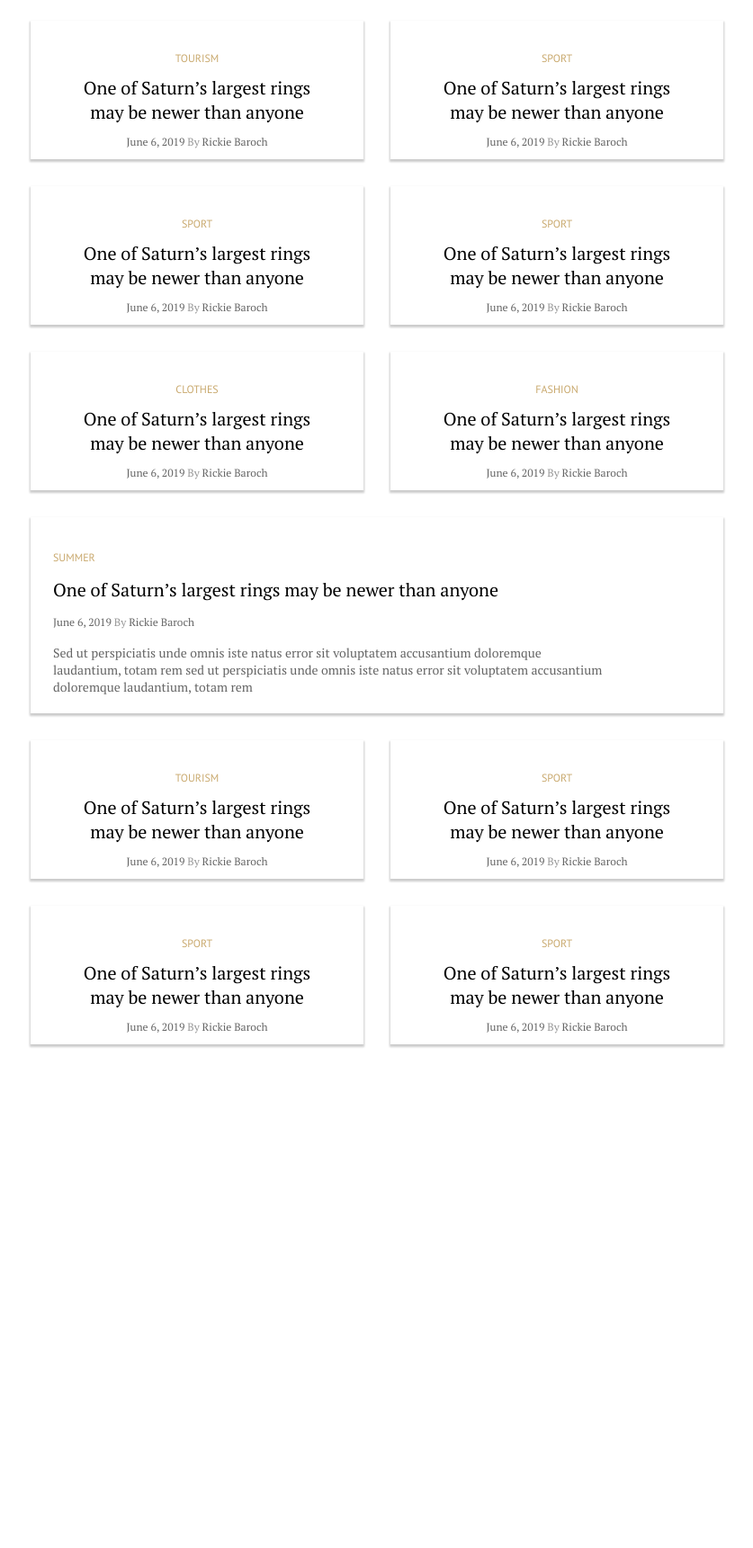
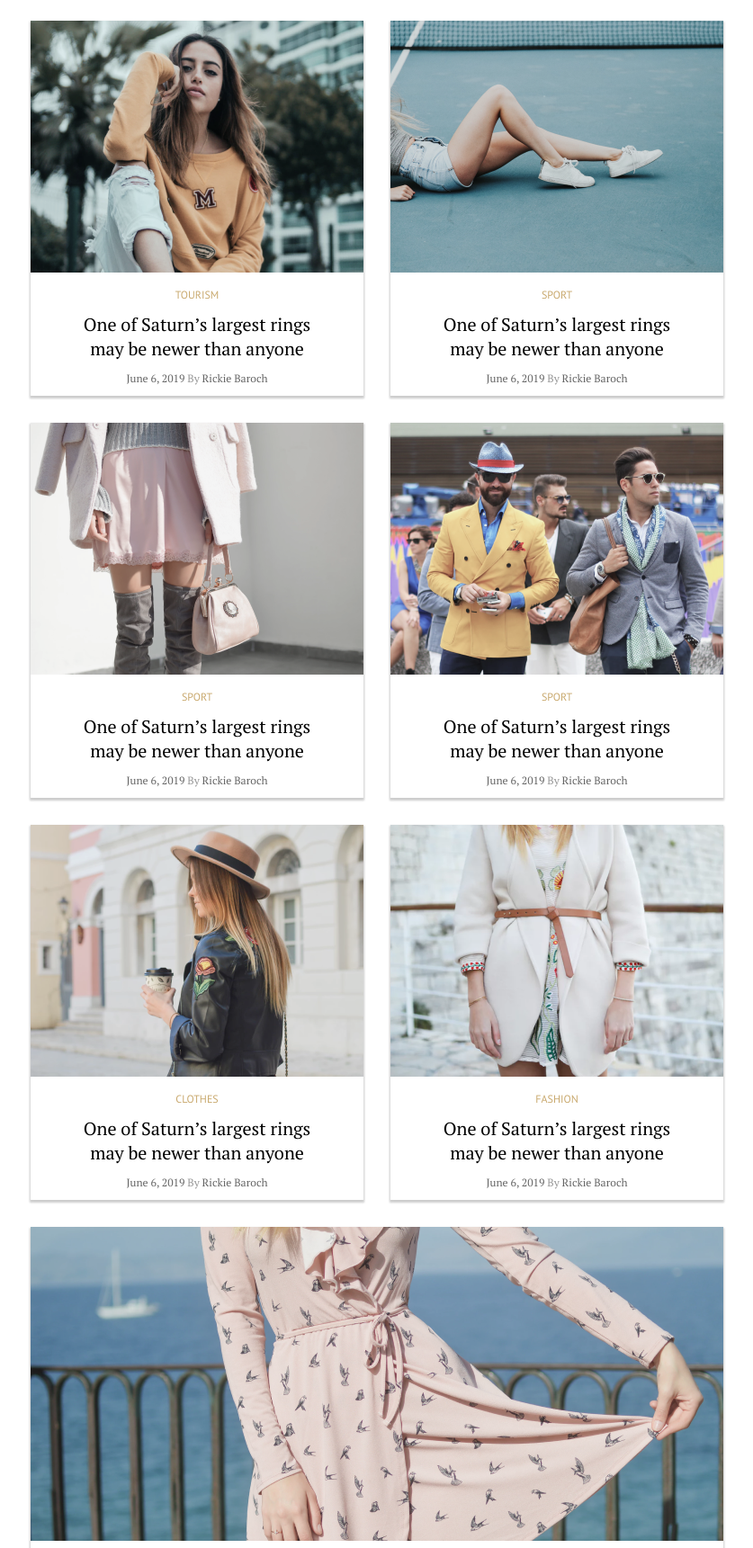
Before and after one commit to vladsolodov/Blog-page, a plain HTML site: page index.html in a window 1280 px wide. Shown: the top 1721 px of the page at 90% size, without its empty margins (221-1058 px from the left). Before the commit the page ends 1176 px from the top, so only its background shows below. Drawn offline with Linux system fonts and the light colour scheme.

Commit message:
new commit

```diff
--- a/index.html
+++ b/index.html
@@ -15,44 +15,44 @@
 <body>
     <div class="blog">
         <div class="block first-block">
-            <img src="../lesson-7 blog/img/Bitmap.jpg" alt="">
+            <img src="Bitmap.jpg" alt="">
             <p class="title">Tourism</p>
             <p class="description">One of Saturn’s largest rings may be newer than anyone</p>
             <p class="date-sign"><span>June 6, 2019 <span class="by-sign"> By</span> Rickie Baroch</span></p>
         </div>
         <div class="block second-block">
-            <img src="../lesson-7 blog/img/Your image here.jpg" alt="">
+            <img src="Your image here.jpg" alt="">
             <p class="title">Sport</p>
             <p class="description">One of Saturn’s largest rings may be newer than anyone</p>
             <p class="date-sign"><span>June 6, 2019 <span class="by-sign"> By</span> Rickie Baroch</span></p>
         </div>
         <div class="block third-block">
-            <img src="../lesson-7 blog/img/Bitmap (1).jpg" alt="">
+            <img src="Bitmap (1).jpg" alt="">
             <p class="title">Sport</p>
             <p class="description">One of Saturn’s largest rings may be newer than anyone</p>
             <p class="date-sign"><span>June 6, 2019 <span class="by-sign"> By</span> Rickie Baroch</span></p>
         </div>
         <div class="block fourth-block">
-            <img src="../lesson-7 blog/img/Bitmap (2).jpg" alt="">
+            <img src="Bitmap (2).jpg" alt="">
             <p class="title">Sport</p>
             <p class="description">One of Saturn’s largest rings may be newer than anyone</p>
             <p class="date-sign"><span>June 6, 2019 <span class="by-sign"> By</span> Rickie Baroch</span></p>
         </div>
         <div class="block fifth-block">
-            <img src="../lesson-7 blog/img/Your image here (1).jpg" alt="">
+            <img src="Your image here (1).jpg" alt="">
             <p class="title">Clothes</p>
             <p class="description">One of Saturn’s largest rings may be newer than anyone</p>
             <p class="date-sign"><span>June 6, 2019 <span class="by-sign"> By</span> Rickie Baroch</span></p>
         </div>
         <div class="block sixth-block">
-            <img src="../lesson-7 blog/img/Your image here (2).jpg" alt="">
+            <img src="Your image here (2).jpg" alt="">
             <p class="title">Fashion</p>
             <p class="description">One of Saturn’s largest rings may be newer than anyone</p>
             <p class="date-sign"><span>June 6, 2019 <span class="by-sign"> By</span> Rickie Baroch</span></p>
         </div>
         <div class="clear"></div>
         <div class="big-block">
-            <div class="big-image"><img src="../lesson-7 blog/img/Your image here (3).jpg" alt=""></div>
+            <div class="big-image"><img src="Your image here (3).jpg" alt=""></div>
             <p class="title">Summer</p>
             <p class="description-big-block">One of Saturn’s largest rings may be newer than anyone</p>
             <p class="date-sign"><span>June 6, 2019 <span class="by-sign"> By</span> Rickie Baroch</span></p>
@@ -63,25 +63,25 @@
         </div>
         <div class="blog">
             <div class="block first-block">
-                <img src="../lesson-7 blog/img/Bitmap.jpg" alt="">
+                <img src="Bitmap.jpg" alt="">
                 <p class="title">Tourism</p>
                 <p class="description">One of Saturn’s largest rings may be newer than anyone</p>
                 <p class="date-sign"><span>June 6, 2019 <span class="by-sign"> By</span> Rickie Baroch</span></p>
             </div>
             <div class="block second-block">
-                <img src="../lesson-7 blog/img/Your image here.jpg" alt="">
+                <img src="Your image here.jpg" alt="">
                 <p class="title">Sport</p>
                 <p class="description">One of Saturn’s largest rings may be newer than anyone</p>
                 <p class="date-sign"><span>June 6, 2019 <span class="by-sign"> By</span> Rickie Baroch</span></p>
             </div>
             <div class="block third-block">
-                <img src="../lesson-7 blog/img/Bitmap (1).jpg" alt="">
+                <img src="Bitmap (1).jpg" alt="">
                 <p class="title">Sport</p>
                 <p class="description">One of Saturn’s largest rings may be newer than anyone</p>
                 <p class="date-sign"><span>June 6, 2019 <span class="by-sign"> By</span> Rickie Baroch</span></p>
             </div>
             <div class="block fourth-block">
-                <img src="../lesson-7 blog/img/Bitmap (2).jpg" alt="">
+                <img src="Bitmap (2).jpg" alt="">
                 <p class="title">Sport</p>
                 <p class="description">One of Saturn’s largest rings may be newer than anyone</p>
                 <p class="date-sign"><span>June 6, 2019 <span class="by-sign"> By</span> Rickie Baroch</span></p>
```
Also changed, not shown: Bitmap (1).jpg (renamed from img/Bitmap (1).jpg), Bitmap (2).jpg (renamed from img/Bitmap (2).jpg), Bitmap.jpg (renamed from img/Bitmap.jpg), Your image here (1).jpg (renamed from img/Your image here (1).jpg), Your image here (2).jpg (renamed from img/Your image here (2).jpg), Your image here (3).jpg (renamed from img/Your image here (3).jpg), Your image here.jpg (renamed from img/Your image here.jpg).
